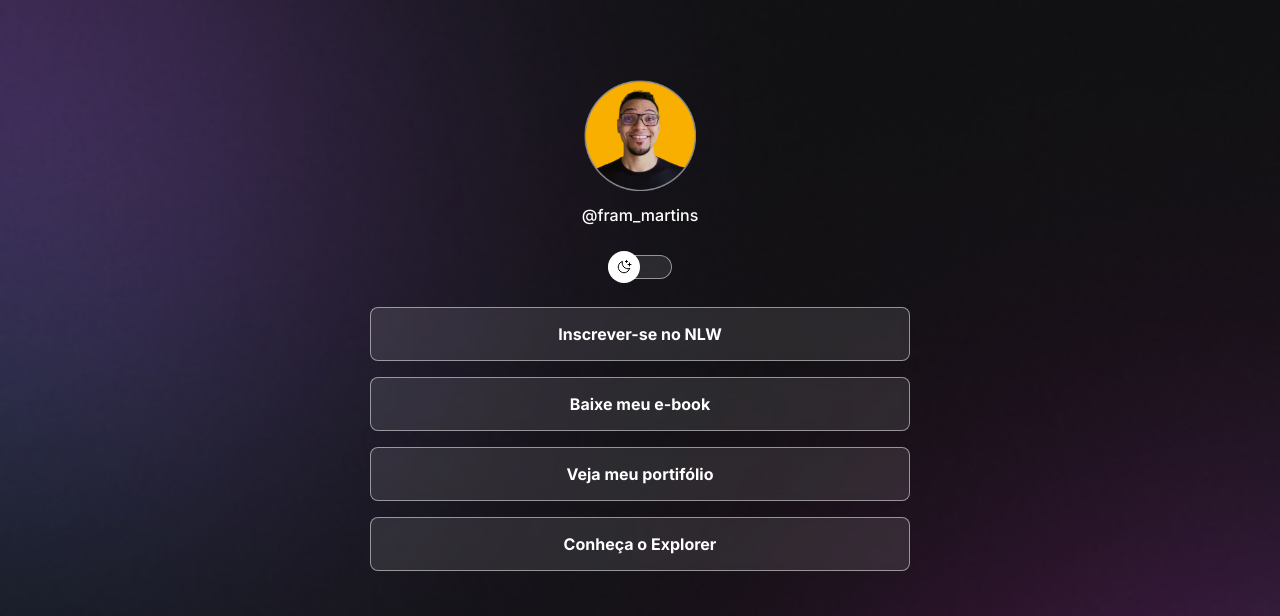
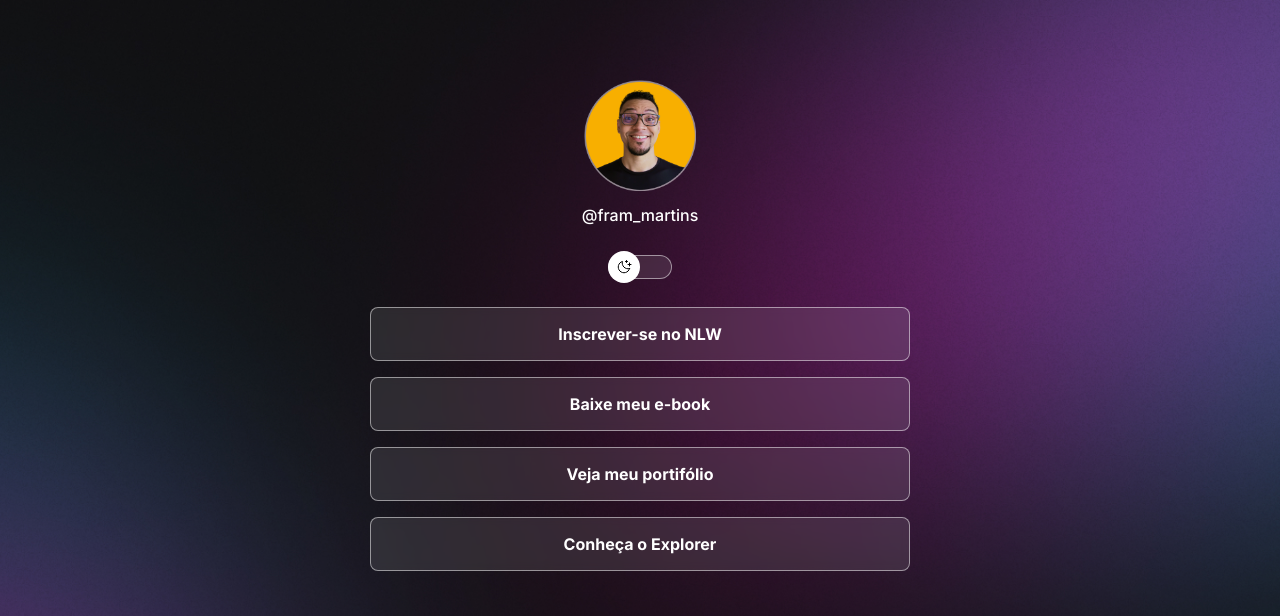
Before and after one commit to FrancieleMartins2020/projeto1, a plain HTML site: page index.html in a window 1280 px wide. Shown: the top 616 px of the page. Drawn offline with nearby package versions, Linux system fonts and the light colour scheme.

Commit message:
change background based on media queries

```diff
--- a/style.css
+++ b/style.css
@@ -23,6 +23,7 @@
 }
 body {
   background: var(--bg-url) no-repeat top center/cover;
+  height: 100vh;
 }
 body * {
   font-family: "Inter", sans-serif;
@@ -106,10 +107,12 @@ ul li a {
   font-weight: bold;
   transition: background 0.2s;
 }
+/*pseudo-selector*/
 ul li a:hover {
   background: var(--surface-color-hover);
   border: 1.5px solid var(--text-color);
 }
+
 /*social links*/
 #social-links {
   display: flex;
@@ -135,3 +138,12 @@ footer {
   text-align: center;
   font-size: 14px;
 }
+/*media queries*/
+@media (min-width: 700px) {
+  :root {
+    --bg-url: url(./assets/bg-desktop.jpg);
+  }
+  .light {
+    --bg-url: url(./assets/bg-desktop-light.jpg);
+  }
+}
```
